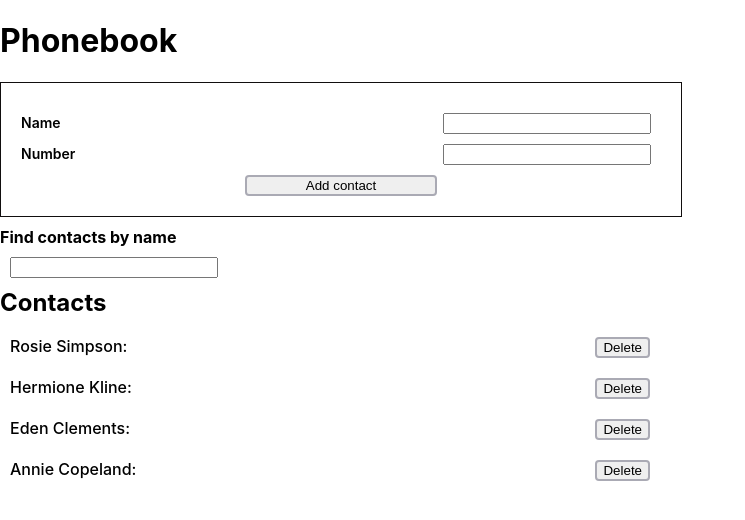
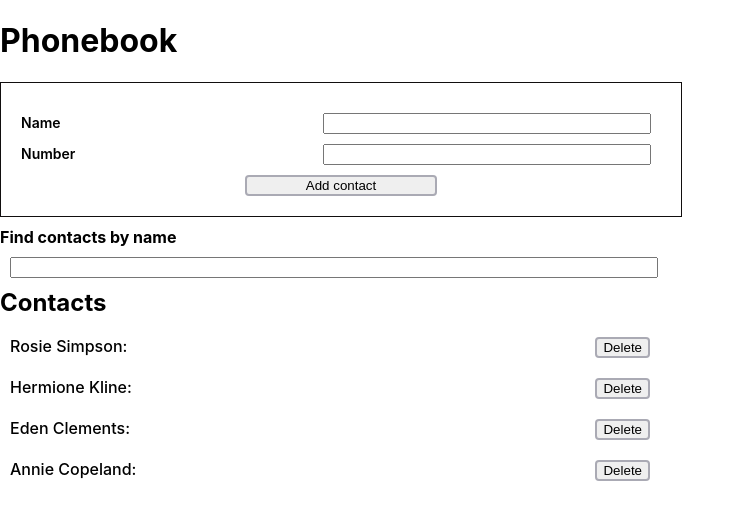
Before and after one commit to ttuluk/goit-react-hw-02-phonebook, a React (Create React App) app: page / in a window 1280 px wide. Shown: the top 520 px of the page, without its empty margins (0-745 px from the left). Built offline with nearby package versions, Linux system fonts and the light colour scheme.

Commit message:
update style

```diff
--- a/src/components/Form/Form.module.css
+++ b/src/components/Form/Form.module.css
@@ -18,7 +18,7 @@
 }
 .input {
   margin: 10px 10px 0;
-  width: 200px;
+  width: 50%;
 }
 
 .btn {
```
